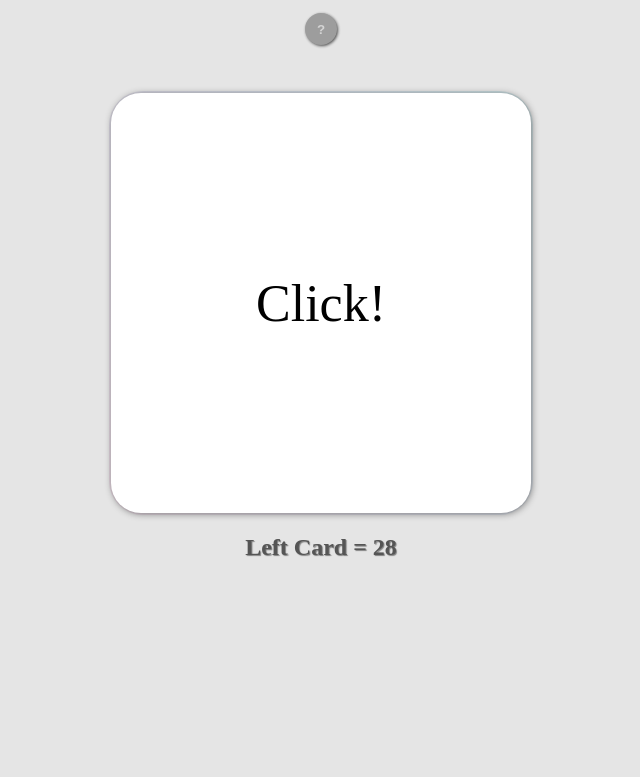
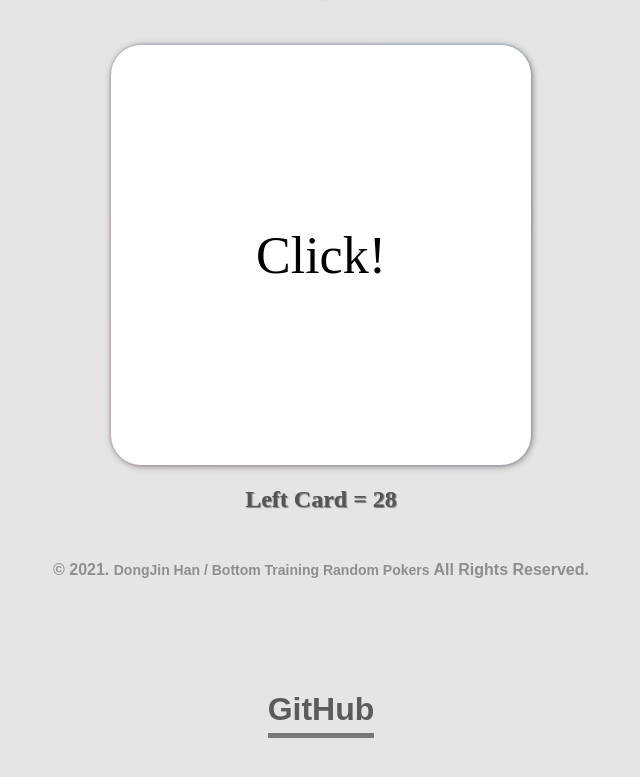
Before and after one commit to arkc1009/BRP, a React (Create React App) app: page / in a window 1280 px wide. Shown: the part 303-1080 px from the top of the page, without its empty margins (319-959 px from the left). Before the commit the page ends 864 px from the top, so only its background shows below. Built offline with nearby package versions, Linux system fonts and the light colour scheme.

Commit message:
feat: Footer 추가

```diff
--- a/src/App.jsx
+++ b/src/App.jsx
@@ -6,10 +6,11 @@ import BorderAnimate from "./animations/BorderAnimate";
 import RenderShowTip from "./animations/RenderAnimate/RenderShowTip";
 import PickedCard from "./components/PickedCard";
 import Blank from "./atomic/Blank";
+import Footer from "./components/Footer";
 
 const Container = styled.div`
   position: relative;
-  padding-top: 5rem;
+  padding-top: 2rem;
   min-height: 100vh;
   display: flex;
   flex-direction: column;
@@ -110,6 +111,10 @@ const App = () => {
 				<TipText>하트, 클로버 = 스쿼트 / 다이아 = 왼발 런지 / 스페이드 = 오른발 런지</TipText>
 				<CloseButton onClick={clickedCloseBtn}/>
 			</ModalContainer>
+
+			<Blank size={3}/>
+
+			<Footer/>
 		</Container>
 	)
 		;
--- /dev/null
+++ b/src/components/Footer/index.jsx
@@ -0,0 +1,46 @@
+import React from "react";
+import styled from "styled-components";
+import Blank from "../../atomic/Blank";
+
+const Container = styled.footer`
+  min-height: 100px;
+  width: 100%;
+  display: flex;
+  flex-direction: column;
+  justify-content: center;
+  align-items: center;
+`;
+
+const CopyText = styled.p`
+  font-family: 'Nanum Gothic', sans-serif;
+  color: #555;
+  opacity: 60%;
+  font-weight: bold;
+`;
+
+const SmallText = styled.span`
+  font-size: 14px;
+`;
+
+const LinkText = styled.a`
+  text-decoration: none;
+  color: #222;
+  font-size: 32px;
+	font-weight: bold;
+  opacity: 70%;
+  padding-bottom: .3rem;
+  border-bottom: 5px solid rgba(34,34,34,0.8);
+  display: block;
+`;
+
+const Footer = () => {
+	return <Container>
+		<CopyText>&copy; 2021. <SmallText>DongJin Han / Bottom Training Random Pokers</SmallText> All Rights
+			Reserved.</CopyText>
+		<Blank size={7}/>
+		<LinkText href='https://github.com/arkc1009'>GitHub</LinkText>
+		<Blank size={7}/>
+	</Container>
+}
+
+export default Footer;
```
